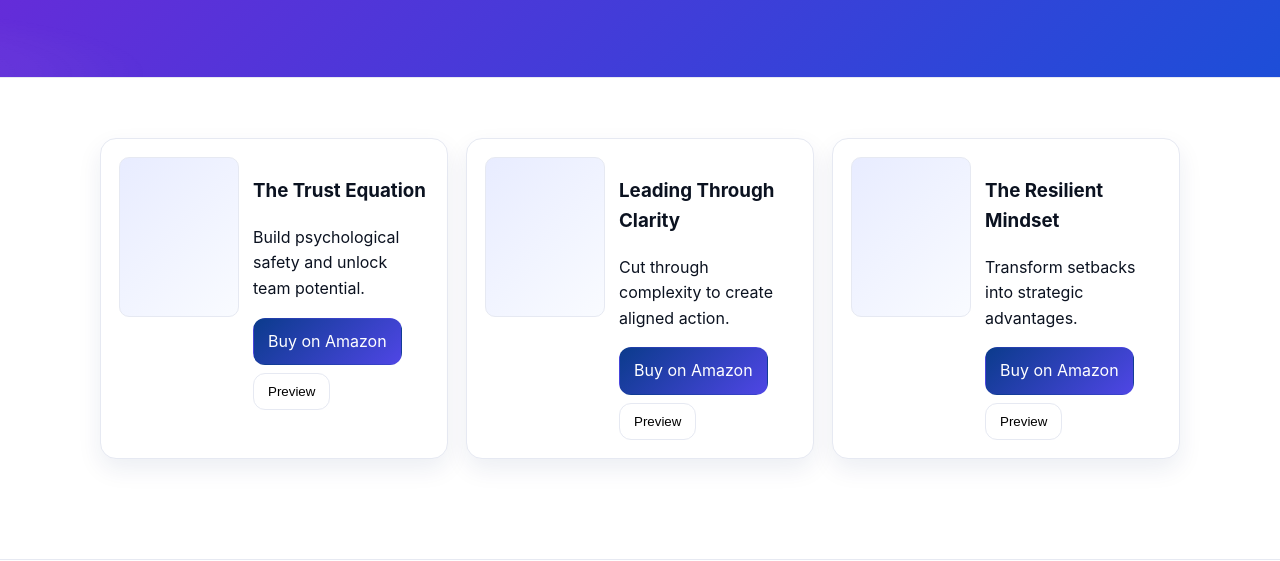
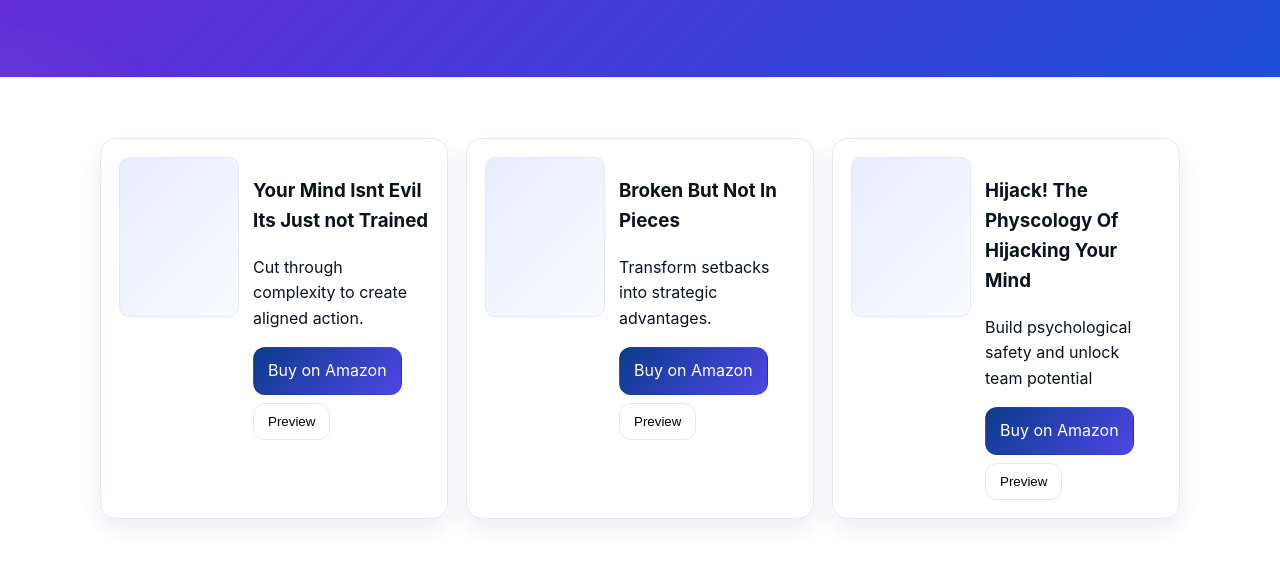
Before and after one commit to star11293/NEw-Wbesite-finale, a plain HTML site: page books.html in a window 1280 px wide. Shown: the part 239-800 px from the top of the page. Drawn offline with Linux system fonts and the light colour scheme.

Commit message:
Update books.html

```diff
--- a/books.html
+++ b/books.html
@@ -63,8 +63,8 @@ a{color:var(--brand);text-decoration:none}a:hover{text-decoration:underline}.con
 <article class="card media-card" id="lever1">
   <div class="book-cover"></div>
   <div class="media-card-body">
-    <h3>The Trust Equation</h3>
-    <p>Build psychological safety and unlock team potential.</p>
+    <h3>Your Mind Isnt Evil Its Just not Trained</h3>
+    <p> Cut through complexity to create aligned action.</p>
     <div class="row">
       <a class="btn btn-primary" href="#">Buy on Amazon</a>
       <button class="btn btn-outline" data-preview="lever1">Preview</button>
@@ -74,8 +74,8 @@ a{color:var(--brand);text-decoration:none}a:hover{text-decoration:underline}.con
 <article class="card media-card" id="lever2">
   <div class="book-cover"></div>
   <div class="media-card-body">
-    <h3>Leading Through Clarity</h3>
-    <p>Cut through complexity to create aligned action.</p>
+    <h3>Broken But Not In Pieces</h3>
+    <p>Transform setbacks into strategic advantages.</p>
     <div class="row">
       <a class="btn btn-primary" href="#">Buy on Amazon</a>
       <button class="btn btn-outline" data-preview="lever2">Preview</button>
@@ -85,8 +85,8 @@ a{color:var(--brand);text-decoration:none}a:hover{text-decoration:underline}.con
 <article class="card media-card" id="lever3">
   <div class="book-cover"></div>
   <div class="media-card-body">
-    <h3>The Resilient Mindset</h3>
-    <p>Transform setbacks into strategic advantages.</p>
+    <h3>Hijack! The Physcology Of Hijacking Your Mind</h3>
+    <p>Build psychological safety and unlock team potential</p>
     <div class="row">
       <a class="btn btn-primary" href="#">Buy on Amazon</a>
       <button class="btn btn-outline" data-preview="lever3">Preview</button>
```
